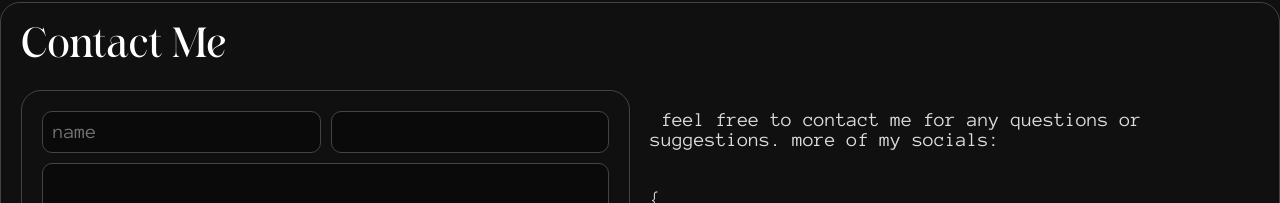
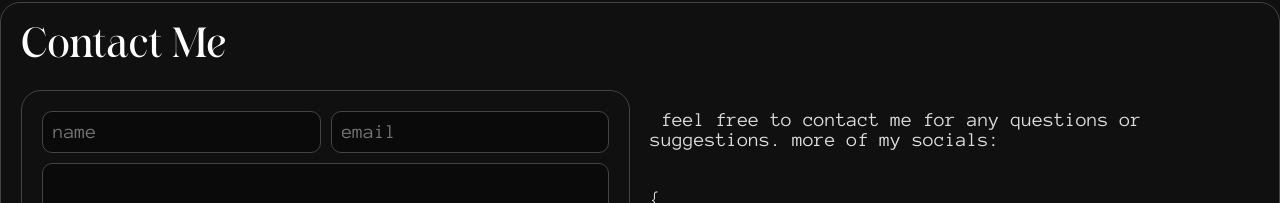
Before and after one commit to Zketra/MyMainPortfolioPage, a Vue app: page / in a window 1280 px wide. Shown: the part 3488-3691 px from the top of the page. Built offline with nearby package versions, Linux system fonts and the light colour scheme; the HTML template or start-up script is replaced by a standard one.

Commit message:
added Footer thats not yet done and fixed some small bugs

```diff
--- a/src/components/Achivements/Achivements.vue
+++ b/src/components/Achivements/Achivements.vue
@@ -221,6 +221,7 @@ export default defineComponent({
   .line {
       position: absolute;
       transform: translate(-50%, 0%);
+      z-index: -1;
   }
 
   .father {
--- a/src/components/Contact/Contact.vue
+++ b/src/components/Contact/Contact.vue
@@ -7,10 +7,10 @@
           <form ref="form" @submit.prevent="sendEmail">
             <div class="topPart">
               <input class="topIn" type="text" name="from_name" placeholder="name">
-              <input class="topIn" type="email" name="from_email">
+              <input class="topIn" type="email" name="from_email" placeholder="email">
             </div>
-            <textarea name="message"></textarea>
-            <input class="btn" type="submit" value="send">
+            <textarea class="txtarea" name="message"></textarea>
+            <input class="btn" type="submit" value="send" placeholder="message">
           </form>
         </div>
         <div class="side">
@@ -109,13 +109,12 @@ export default defineComponent({
     flex-direction: column;
   }
 
-  .topIn, textarea {
+  .topIn, .txtarea {
     background: #0A0A0A ;
     color: #444444;
     font-size: inherit;
     font: inherit;
   }
-
   .topIn {
     width: 100%;
     padding: 10px;
```
Also changed, not shown: src/components/Footer/Footer.vue (added, +21 -0 lines).
